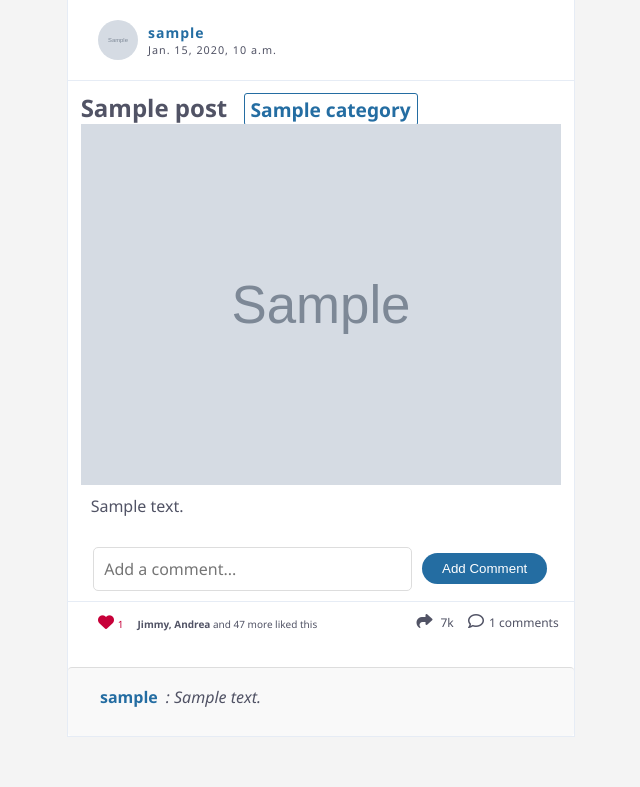
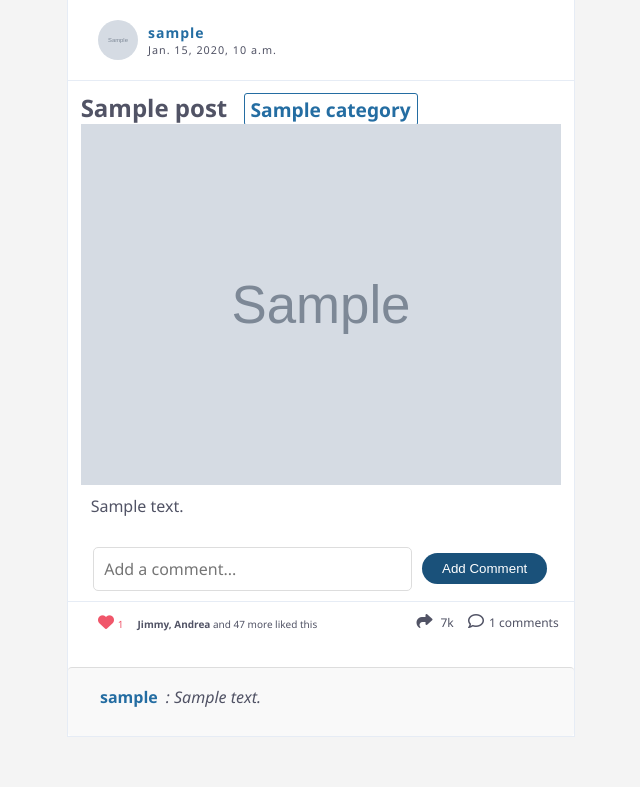
Before and after one commit to maleja2511/NeivaNet, a Django app: page /posts/ in a window 1280 px wide. Shown: the part 570-1357 px from the top of the page, without its empty margins (319-959 px from the left). Run offline with Django 4.2, Linux system fonts and the light colour scheme; tables that the repository leaves empty hold one stand-in row (values such as "Sample post"); grey boxes marked "Sample" are stand-in pictures.

Commit message:
arreglado error colores de likes

```diff
--- a/posts/templates/posts.html
+++ b/posts/templates/posts.html
@@ -87,10 +87,10 @@
                 <div class="feed_footer">
                     <ul class="feed_footer_left">
                         <li class="{% if request.user in post.likes.all %}hover-orange selected-orange{% else %}hover-orange{% endif %}">
-                            <a href="#" class="like-link" data-postid="{{ post.id }}" style="color: #C70039; text-decoration: none;">
+                            <a href="#" class="like-link" data-postid="{{ post.id }}"
+                                style="color: {% if post.likes.count > 0 %}#f0566a{% else %}#246da2{% endif %}; text-decoration: none;">
                                 <i class="fa fa-heart"></i> <span class="like-count">{{ post.likes.count }}</span>
                             </a>
-
                         </li>
 
                         <li><span><b>Jimmy, Andrea</b> and 47 more liked this</span></li>
@@ -160,6 +160,12 @@
                         const likeCountElement = link.querySelector(".like-count");
                         likeCountElement.textContent = likesCount;
 
+                        if (likesCount > 0) {
+                            link.style.color = "#f0566a";  // Rojo oscuro
+                        } else {
+                            link.style.color = "#246da2";  // Azul claro
+                        }
+
                     });
             });
         });
--- a/static/css/styles.css
+++ b/static/css/styles.css
@@ -873,7 +873,7 @@ button:hover {
 .commentSection button {
   margin-top: 0;
   padding: 8px 20px;
-  background-color: #246da2;
+  background-color: #1a517a;
   color: white;
   border: none;
   border-radius: 25px;
@@ -882,7 +882,7 @@ button:hover {
 }
 
 .commentSection button:hover {
-  background-color: #1a517a;
+  background-color: #246da2;
 }
 
 .existing-comments {
```
